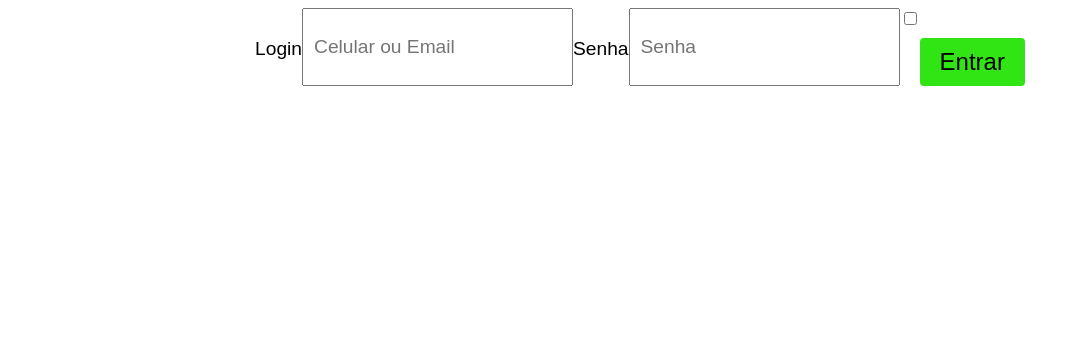
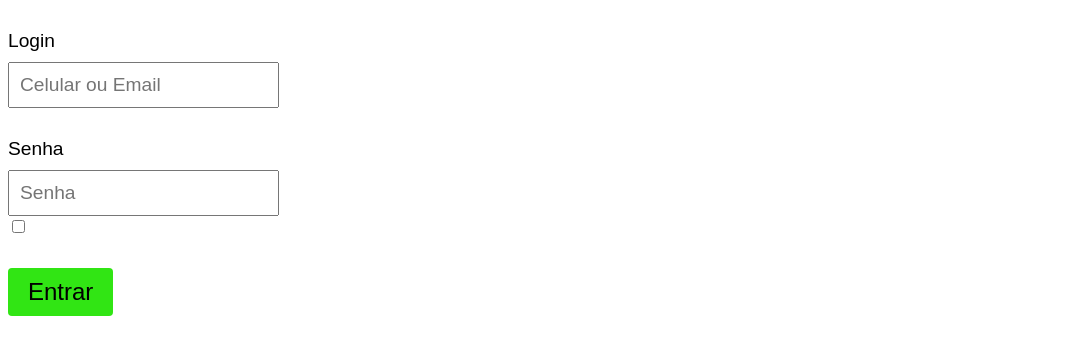
Before and after one commit to joaoldantasn/usabilidade, a plain HTML site: page index.html in a window 1280 px wide. Shown: the whole page, without its empty margins (0-1080 px from the left). Drawn offline with Linux system fonts and the light colour scheme.

Commit message:
Revert "Implementação da class .paginaInicial"

```diff
--- a/css/style.css
+++ b/css/style.css
@@ -1,11 +1,6 @@
 body {
   font-family: Arial, Helvetica, sans-serif;
   font-size: 1.2rem;
-}
-
-.paginaInicial {
-  display: flex;
-  justify-content: center;
 }
 
 label {
```
